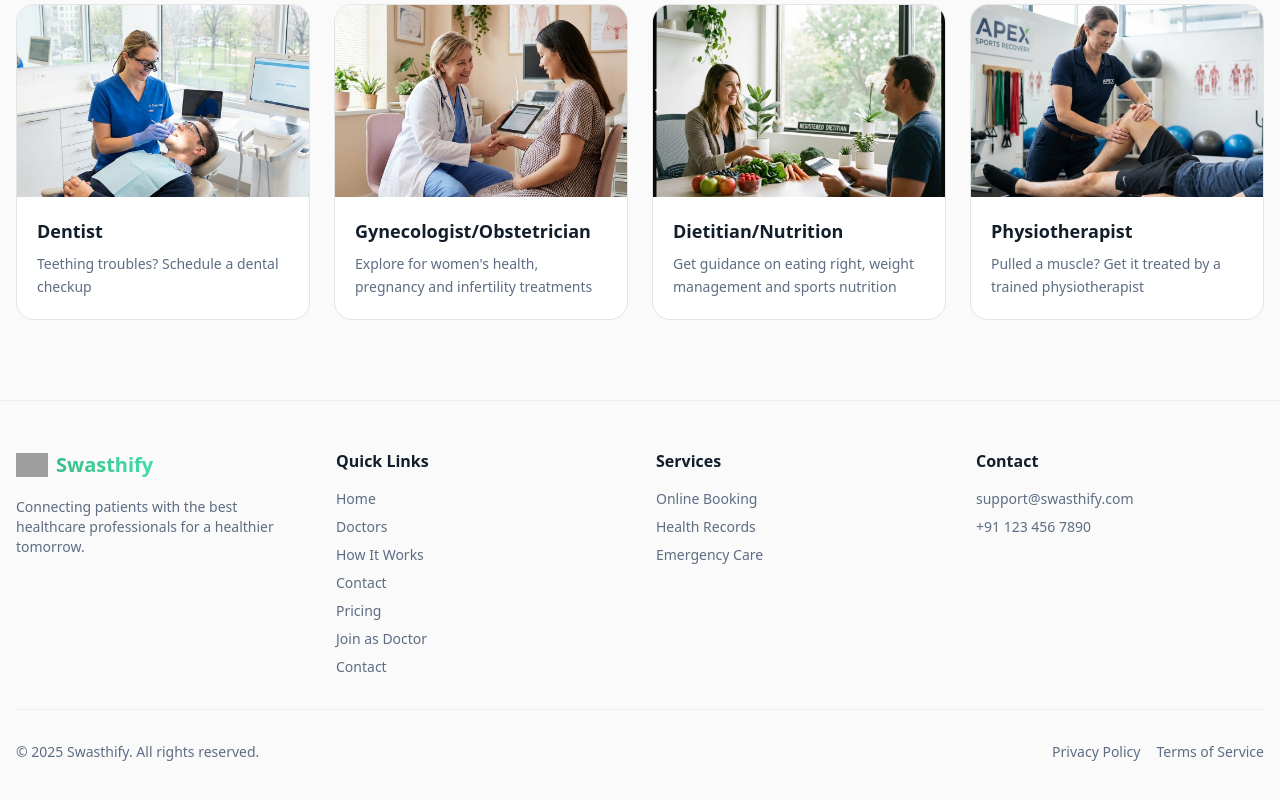
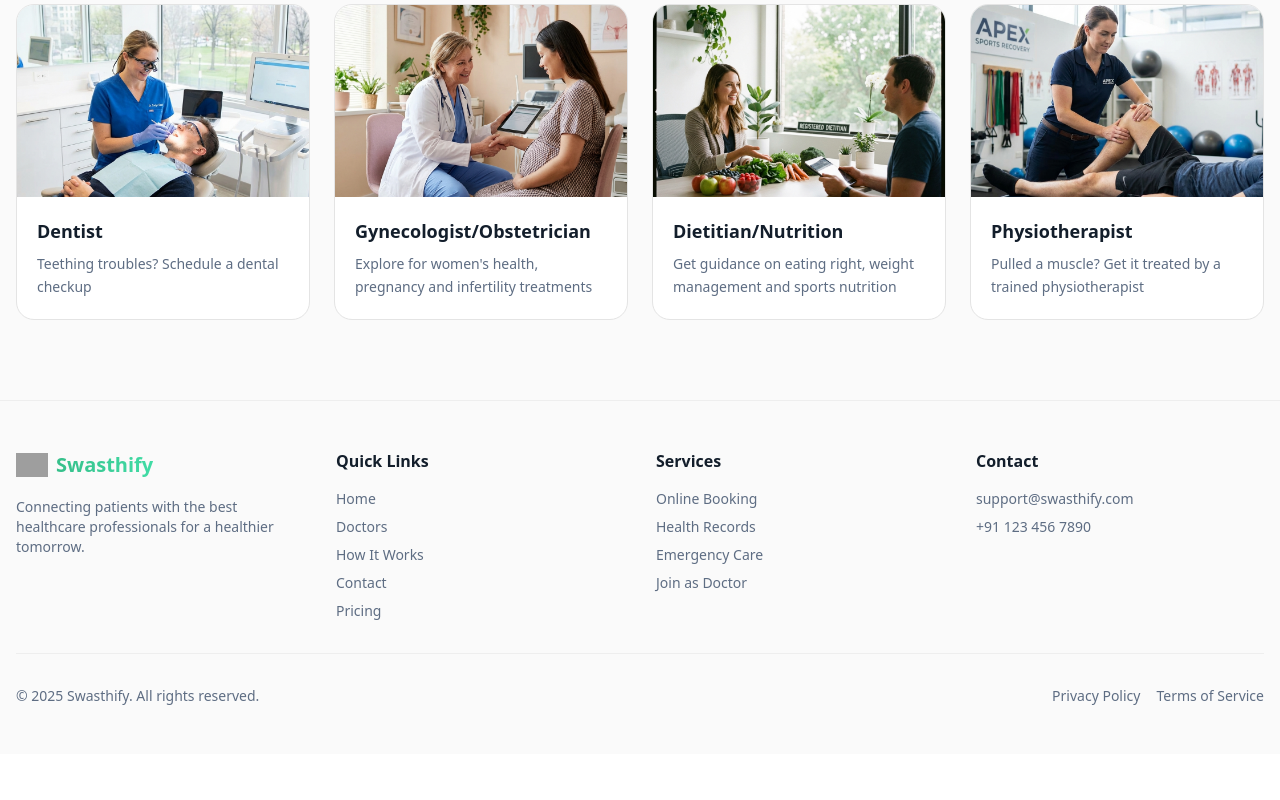
Before and after one commit to niks-nikhil-anand/swasthify_admin_portal, a Next.js app: page / in a window 1280 px wide. Shown: the part 2231-3031 px from the top of the page. After the commit the page ends 2985 px from the top, so only its background shows below. Built offline with nearby package versions, Linux system fonts and the light colour scheme; grey boxes are pictures that could not be loaded.

Commit message:
refactor: replace hardcoded Footer links with dynamically rendered lists from data arrays.

```diff
--- a/components/root/Footer.tsx
+++ b/components/root/Footer.tsx
@@ -2,6 +2,27 @@ import Image from "next/image";
 import Link from "next/link";
 
 export function Footer() {
+    const quickLinks = [
+        { label: "Home", href: "#" },
+        { label: "Doctors", href: "#" },
+        { label: "How It Works", href: "/how-it-works" },
+        { label: "Contact", href: "#" },
+        { label: "Pricing", href: "/pricing" },
+    ];
+
+    const services = [
+        { label: "Online Booking", href: "#" },
+        { label: "Health Records", href: "#" },
+        { label: "Emergency Care", href: "#" },
+        { label: "Join as Doctor", href: "/doctor-profile" },
+
+    ];
+
+    const legalLinks = [
+        { label: "Privacy Policy", href: "#" },
+        { label: "Terms of Service", href: "#" },
+    ];
+
     return (
         <footer className="bg-muted/40 border-t border-border/50 py-12">
             <div className="container mx-auto px-4">
@@ -22,22 +43,26 @@ export function Footer() {
                     <div>
                         <h3 className="font-semibold text-foreground mb-4">Quick Links</h3>
                         <ul className="space-y-2 text-sm text-muted-foreground">
-                            <li><a href="#" className="hover:text-primary transition-colors">Home</a></li>
-                            <li><a href="#" className="hover:text-primary transition-colors">Doctors</a></li>
-                            <li><Link href="/how-it-works" className="hover:text-primary transition-colors">How It Works</Link></li>
-                            <li><a href="#" className="hover:text-primary transition-colors">Contact</a></li>
-                            <li><Link href="/pricing" className="hover:text-primary transition-colors">Pricing</Link></li>
-                            <li><Link href="/doctor-profile" className="hover:text-primary transition-colors">Join as Doctor</Link></li>
-                            <li><a href="#" className="hover:text-primary transition-colors">Contact</a></li>
+                            {quickLinks.map((link) => (
+                                <li key={link.label}>
+                                    <Link href={link.href} className="hover:text-primary transition-colors">
+                                        {link.label}
+                                    </Link>
+                                </li>
+                            ))}
                         </ul>
                     </div>
 
                     <div>
                         <h3 className="font-semibold text-foreground mb-4">Services</h3>
                         <ul className="space-y-2 text-sm text-muted-foreground">
-                            <li><a href="#" className="hover:text-primary transition-colors">Online Booking</a></li>
-                            <li><a href="#" className="hover:text-primary transition-colors">Health Records</a></li>
-                            <li><a href="#" className="hover:text-primary transition-colors">Emergency Care</a></li>
+                            {services.map((link) => (
+                                <li key={link.label}>
+                                    <Link href={link.href} className="hover:text-primary transition-colors">
+                                        {link.label}
+                                    </Link>
+                                </li>
+                            ))}
                         </ul>
                     </div>
 
@@ -55,8 +80,11 @@ export function Footer() {
                         © {new Date().getFullYear()} Swasthify. All rights reserved.
                     </p>
                     <div className="flex gap-4">
-                        <a href="#" className="text-muted-foreground hover:text-foreground text-sm">Privacy Policy</a>
-                        <a href="#" className="text-muted-foreground hover:text-foreground text-sm">Terms of Service</a>
+                        {legalLinks.map((link) => (
+                            <Link key={link.label} href={link.href} className="text-muted-foreground hover:text-foreground text-sm">
+                                {link.label}
+                            </Link>
+                        ))}
                     </div>
                 </div>
             </div>
```
